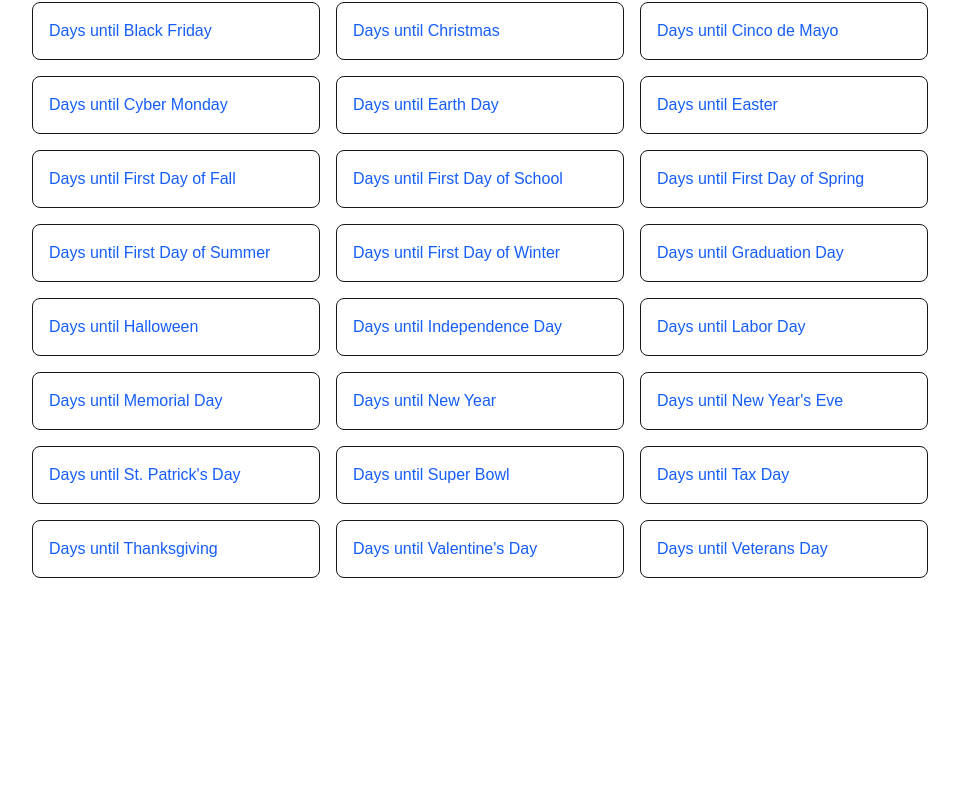
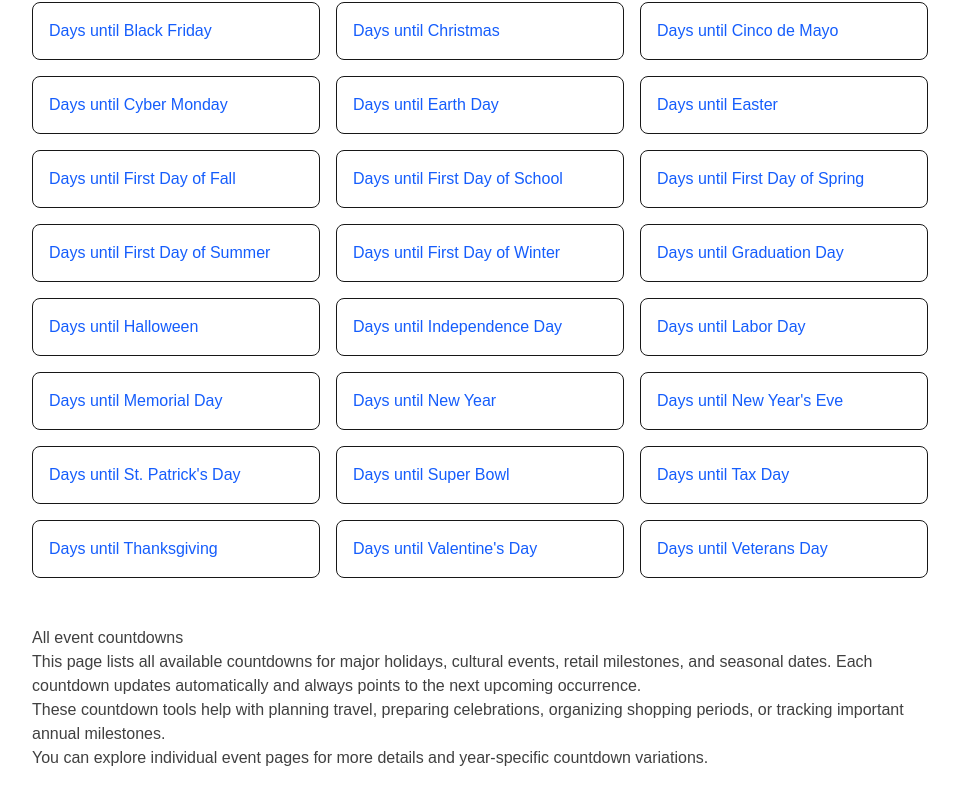
Before and after one commit to bosmeel/whatdayisit-now, a Next.js app: page /days-until in a window 1280 px wide. Shown: the part 240-1044 px from the top of the page, without its empty margins (160-1119 px from the left). Before the commit the page ends 866 px from the top, so only its background shows below. Built offline with nearby package versions, Linux system fonts and the light colour scheme.

Commit message:
Enhance days-until overview page with authority content

```diff
--- a/app/days-until/page.tsx
+++ b/app/days-until/page.tsx
@@ -34,9 +34,30 @@ export default function DaysUntilIndex() {
               <p className="font-medium text-blue-600">
                 Days until {event.name}
               </p>
-
             </Link>
           ))}
+        </div>
+
+        <div className="mt-12 prose max-w-none text-neutral-700">
+          <h2>All event countdowns</h2>
+
+          <p>
+            This page lists all available countdowns for major holidays,
+            cultural events, retail milestones, and seasonal dates.
+            Each countdown updates automatically and always points to
+            the next upcoming occurrence.
+          </p>
+
+          <p>
+            These countdown tools help with planning travel, preparing
+            celebrations, organizing shopping periods, or tracking
+            important annual milestones.
+          </p>
+
+          <p>
+            You can explore individual event pages for more details
+            and year-specific countdown variations.
+          </p>
         </div>
       </div>
     </main>
```
